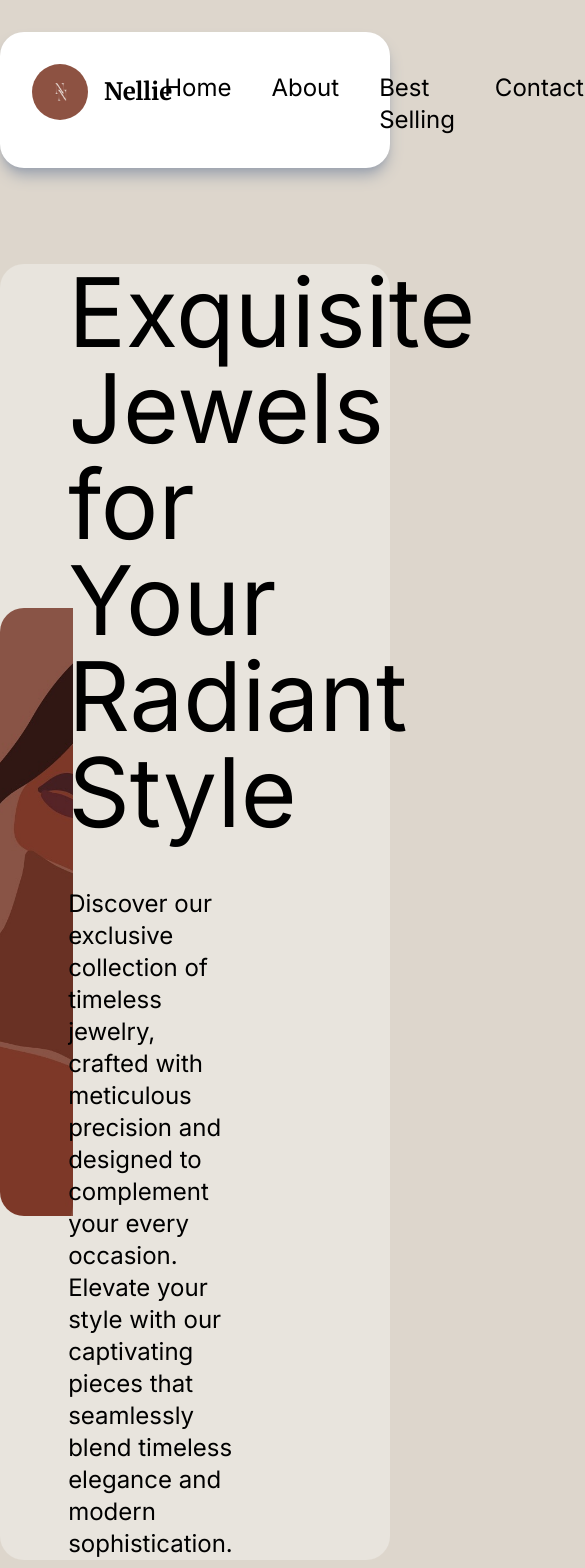
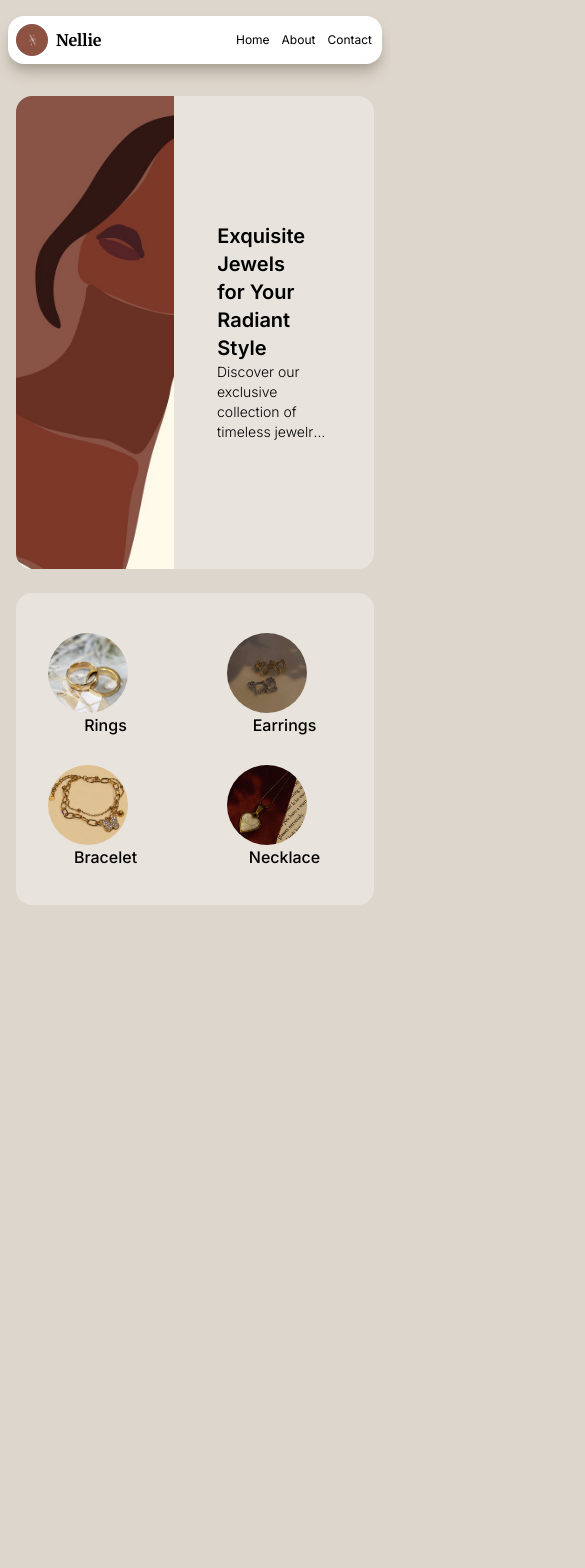
Before and after one commit to themrdee8/nellie-official, a Next.js app: page / in a window 390 px wide. Shown: the top 1568 px of the page, 585 px wide, since content can reach past the window. After the commit the page ends 905 px from the top, so only its background shows below. Built offline with nearby package versions, Linux system fonts and the light colour scheme.

Commit message:
4: Mobile responsive UI

```diff
--- a/components/Hero.tsx
+++ b/components/Hero.tsx
@@ -4,19 +4,19 @@ import bodyShotImg from "@/public/assets/bodyShot.jpg";
 
 const Hero = () => {
   return (
-    <div className="flex items-center justify-between md:mx-80 mt-24 rounded-3xl bg-[#E8E4DD]">
-      <div>
+    <div className="flex items-center justify-between mx-4 md:mx-48 mt-8 md:mt-20 rounded-2xl md:rounded-3xl bg-[#E8E4DD]">
+      <div className="w-[900px] md:w-[50%]">
         <Image
           src={bodyShotImg}
           alt=""
-          className="w-[650px] h-[72vh] object-cover rounded-l-3xl"
+          className="w-[450px] h-[56vh] md:w-[650px] md:h-[84vh] object-cover rounded-l-2xl md:rounded-l-3xl"
         />
       </div>
       <div className="px-2 mr-8 ml-8 justify-center items-center flex flex-col w-[65%]">
-        <h1 className="text-8xl mr-40 text-left mb-12 w-[70%]">
+        <h1 className="text-xl font-semibold md:font-bold md:text-6xl mr-8 md:mr-40 text-left md:mb-12 w-[68%] md:w-[72%]">
           Exquisite Jewels for Your Radiant Style
         </h1>
-        <p className="text-left text-2xl mr-40 w-[70%]">
+        <p className="text-left font-light md:font-medium text-sm md:text-base line-clamp-4 md:line-clamp-none mr-1 md:mr-40 w-[110px] md:w-[75%]">
           Discover our exclusive collection of timeless jewelry, crafted with
           meticulous precision and designed to complement your every occasion.
           Elevate your style with our captivating pieces that seamlessly blend
--- a/components/Navbar.tsx
+++ b/components/Navbar.tsx
@@ -8,22 +8,22 @@ const poet = Merriweather({ subsets: ["latin"], weight: "700" });
 const Navbar = () => {
   return (
     <div className="items-center">
-      <div className="bg-white border-transparent border-r-2 flex justify-between mt-8 md:mx-72 rounded-3xl p-8 shadow-lg shadow-gray-400">
+      <div className="bg-white border-transparent border-r-2 flex justify-between mt-4 md:mt-6 mx-2 md:mx-40 rounded-2xl md:rounded-3xl p-2 md:p-4 shadow-lg shadow-[#A9A295]">
         <div className="flex justify-between">
           <Image
             src={nellieLogo}
             alt="Logo"
-            className="w-14 h-14 rounded-full object-contain"
+            className="w-8 h-8 md:w-14 md:h-14 rounded-full object-contain"
           />
-          <h1 className={`text-2xl ml-4 mt-3 ${poet.className}`}>Nellie</h1>
+          <h1 className={`text-base mt-1 ml-2 md:text-2xl md:ml-4 md:mt-3 ${poet.className}`}>Nellie</h1>
         </div>
 
         <div className="">
-          <ul className="flex px-2 text-2xl mt-2">
-            <li className="ml-10">Home</li>
-            <li className="ml-10">About</li>
-            <li className="ml-10">Best Selling</li>
-            <li className="ml-10">Contact</li>
+          <ul className="flex md:px-2 text-xs md:text-sm mt-2 md:mt-4">
+            <li className="md:ml-6">Home</li>
+            <li className="ml-3 md:ml-6">About</li>
+            <li className="ml-3 md:ml-6 hidden md:block">Best Selling</li>
+            <li className="ml-3 md:ml-6">Contact</li>
           </ul>
         </div>
       </div>
--- a/components/ProductCard.tsx
+++ b/components/ProductCard.tsx
@@ -7,54 +7,70 @@ import goldRing from "@/public/assets/rings/goldRing2.jpg";
 
 const ProductCard = () => {
   return (
-    <div className="flex grid-cols-2 md:grid-cols-4 items-center justify-between md:mx-80 mt-32 py-14 px-12 rounded-3xl bg-[#E8E4DD]">
-      <div className="mr-6 ml-4 pl-14">
+    <div className="md:flex grid grid-cols-2 items-center justify-between mx-4 md:mx-48 mt-6 md:mt-24 py-6 md:py-14 md:px-12 rounded-2xl md:rounded-3xl bg-[#E8E4DD]">
+      <div className="md:mr-4 md:ml-2 pt-4 md:pt-0 md:pl-8">
+        <div className="ml-8 md:ml-4">
           <Image
             src={goldRing}
             alt="gold_ring"
-          className="w-48 h-48 rounded-full object-cover mb-4"
+            className="w-20 h-20 md:w-44 md:h-44 rounded-full object-cover md:mb-4"
           />
-        <h1 className="text-3xl pb-6 font-semibold ml-10">Rings</h1>
-        <p className="text-lg w-[65%] text-left ml-4">
+        </div>
+        <h1 className="text-base md:text-2xl pb-3 md:pb-6 font-medium md:font-semibold text-center">
+          Rings
+        </h1>
+        <p className="text-xs md:text-base hidden md:block md:w-[90%] text-left ml-4">
           Discover our captivating collection of rings, each piece a masterful
           blend of timeless elegance and modern refinement.
         </p>
       </div>
 
-      <div className="mr-6">
+      <div className="md:mr-6 pt-4 md:pt-0">
+        <div className="ml-8 md:ml-4">
           <Image
             src={silverGold}
             alt="earring_silver_gold"
-          className="w-48 h-48 rounded-full object-cover mb-4"
+            className="w-20 h-20 md:w-44 md:h-44 rounded-full object-cover md:mb-4"
           />
-        <h1 className="text-3xl pb-6 font-semibold ml-10">Earrings</h1>
-        <p className="text-lg w-[65%] text-left ml-4">
+        </div>
+        <h1 className="text-base md:text-2xl pb-3 md:pb-6 font-medium md:font-semibold text-center">
+          Earrings
+        </h1>
+        <p className="md:text-base hidden md:block md:w-[90%] text-left ml-6">
           Elevate your look with our stunning earrings, crafted to accentuate
           your features and complement your personal style.
         </p>
       </div>
 
-      <div className="mr-6">
+      <div className="md:mr-6 pt-4 md:pt-0">
+        <div className="ml-8 md:ml-4">
           <Image
             src={butterFly}
             alt="bracelet_butterfly"
-          className="w-48 h-48 rounded-full object-cover mb-4"
+            className="w-20 h-20 md:w-44 md:h-44 rounded-full object-cover md:mb-4"
           />
-        <h1 className="text-3xl pb-6 font-semibold ml-10">Bracelet</h1>
-        <p className="text-lg w-[65%] text-left ml-4">
+        </div>
+        <h1 className="text-base md:text-2xl pb-3 md:pb-6 font-medium md:font-semibold text-center">
+          Bracelet
+        </h1>
+        <p className="md:text-base hidden md:block  md:w-[90%] text-left ml-6">
           Adorn your wrists with our carefully curated selection of bracelets,
-          designed to add a touch of sophistication to any ensemble.
+          designed to add a touch of sophistication to any ensemble.md:
         </p>
       </div>
 
-      <div className="">
+      <div className="md:mr-4 pt-4 md:pt-0">
+        <div className="ml-8 md:ml-4">
           <Image
             src={Lovependant}
             alt="necklace_love_pendant"
-          className="w-48 h-48 rounded-full object-cover mb-4"
+            className="w-20 h-20 md:w-44 md:h-44 rounded-full object-cover md:mb-4"
           />
-        <h1 className="text-3xl pb-6 font-semibold ml-10">Necklace</h1>
-        <p className="text-lg w-[68%] text-left ml-4">
+        </div>
+        <h1 className="text-base md:text-2xl pb-3 md:pb-6 font-medium md:font-semibold text-center">
+          Necklace
+        </h1>
+        <p className="md:text-base hidden md:block  md:w-[94%] text-left ml-6">
           Discover the perfect necklace to frame your face and enhance your
           beauty, each piece a testament to our commitment to excellence.
         </p>
```
Lines whose indentation alone changed are shown as unchanged.
